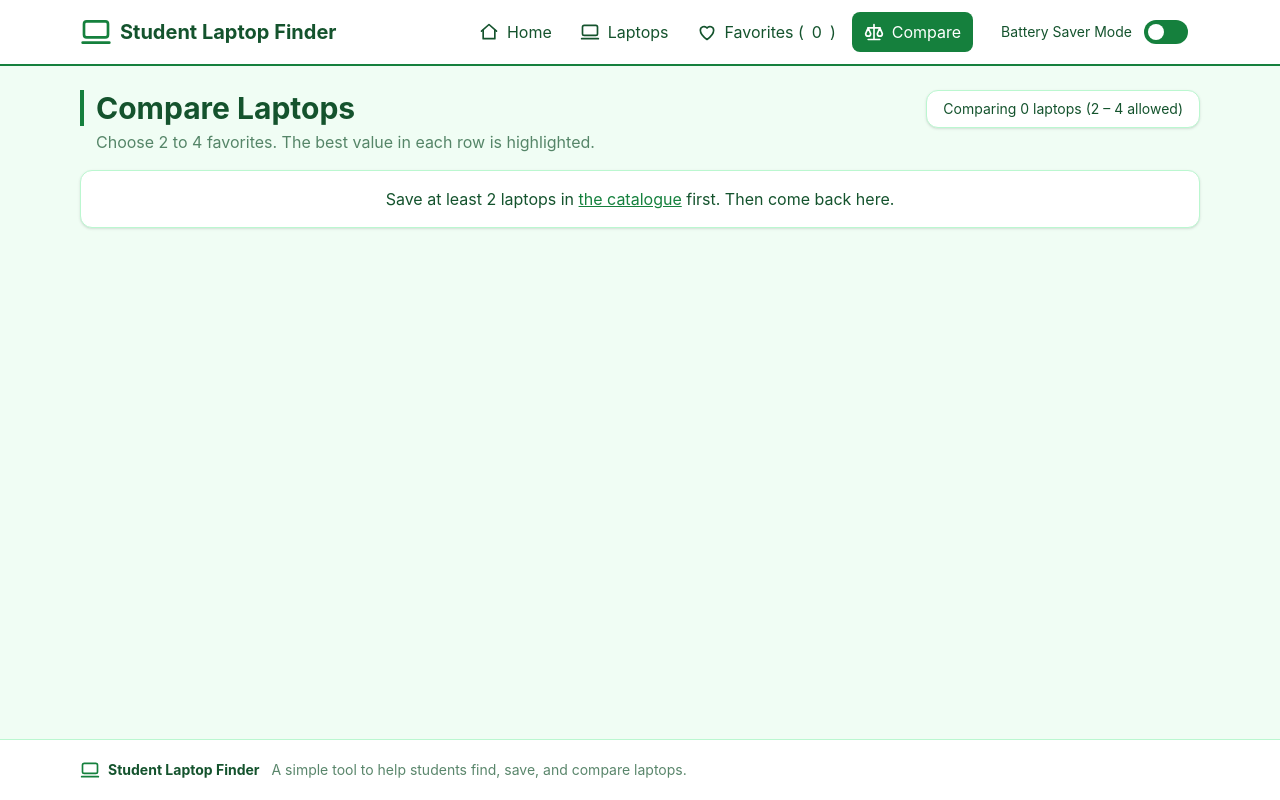
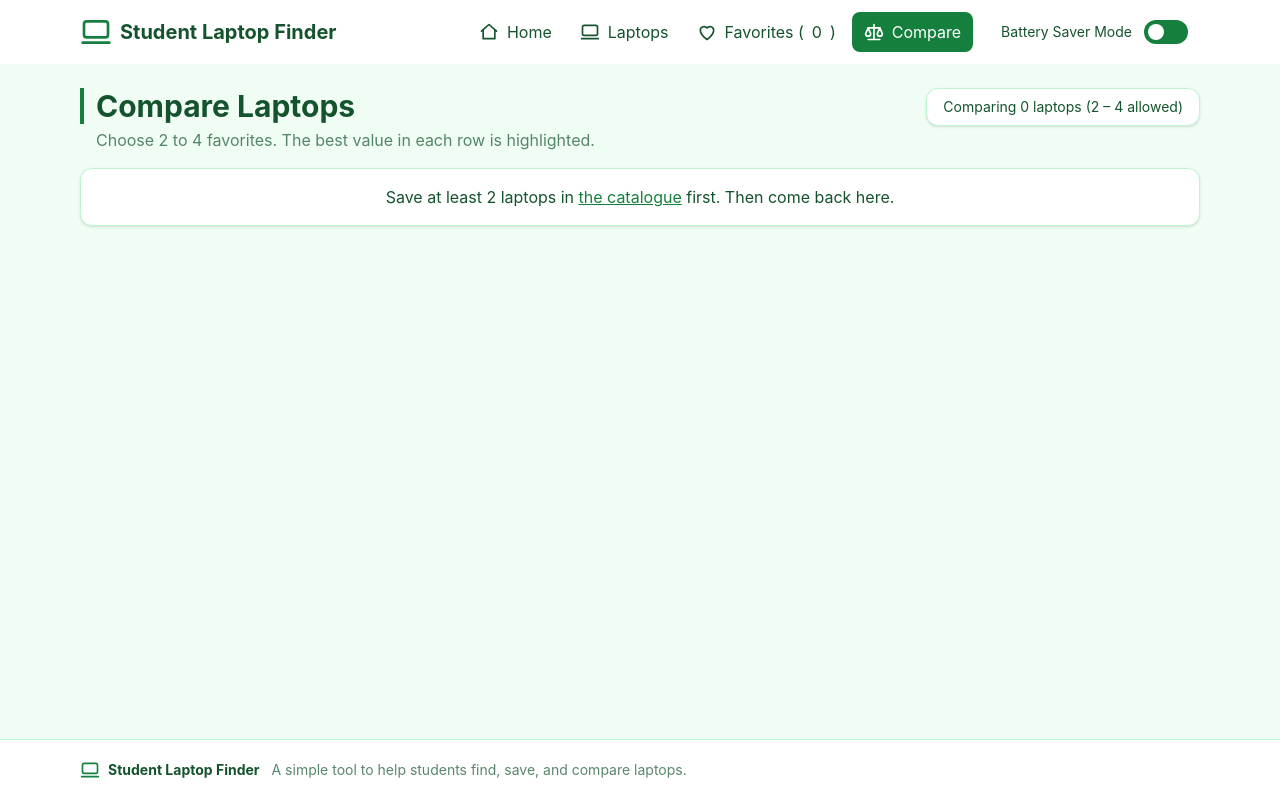
Before and after one commit to s-mariamfarag-blip/student-laptop-finder-mariam-sherif, a website with bundled scripts: page compare.html in a window 1280 px wide. Built offline with nearby package versions, Linux system fonts and the light colour scheme.

Commit message:
Update compare.html

```diff
--- a/compare.html
+++ b/compare.html
@@ -11,7 +11,7 @@
     // fetch() and modules do not work when a page is opened as a file
     if (location.protocol === "file:") document.body.insertAdjacentHTML("afterbegin", "<p class='bg-red-600 text-white p-3 text-center'>Please open this site with Live Server (http://...), not by double-clicking the file.</p>");
   </script>
-  <header id="header" class="bg-card border-b-2 border-accent"></header>
+  <header id="header" class="bg-card border-b border-line"></header>
   <main class="max-w-6xl w-full mx-auto px-4 py-6 flex-1">
     <div class="flex flex-wrap items-start justify-between gap-3 mb-4">
       <div>
```
